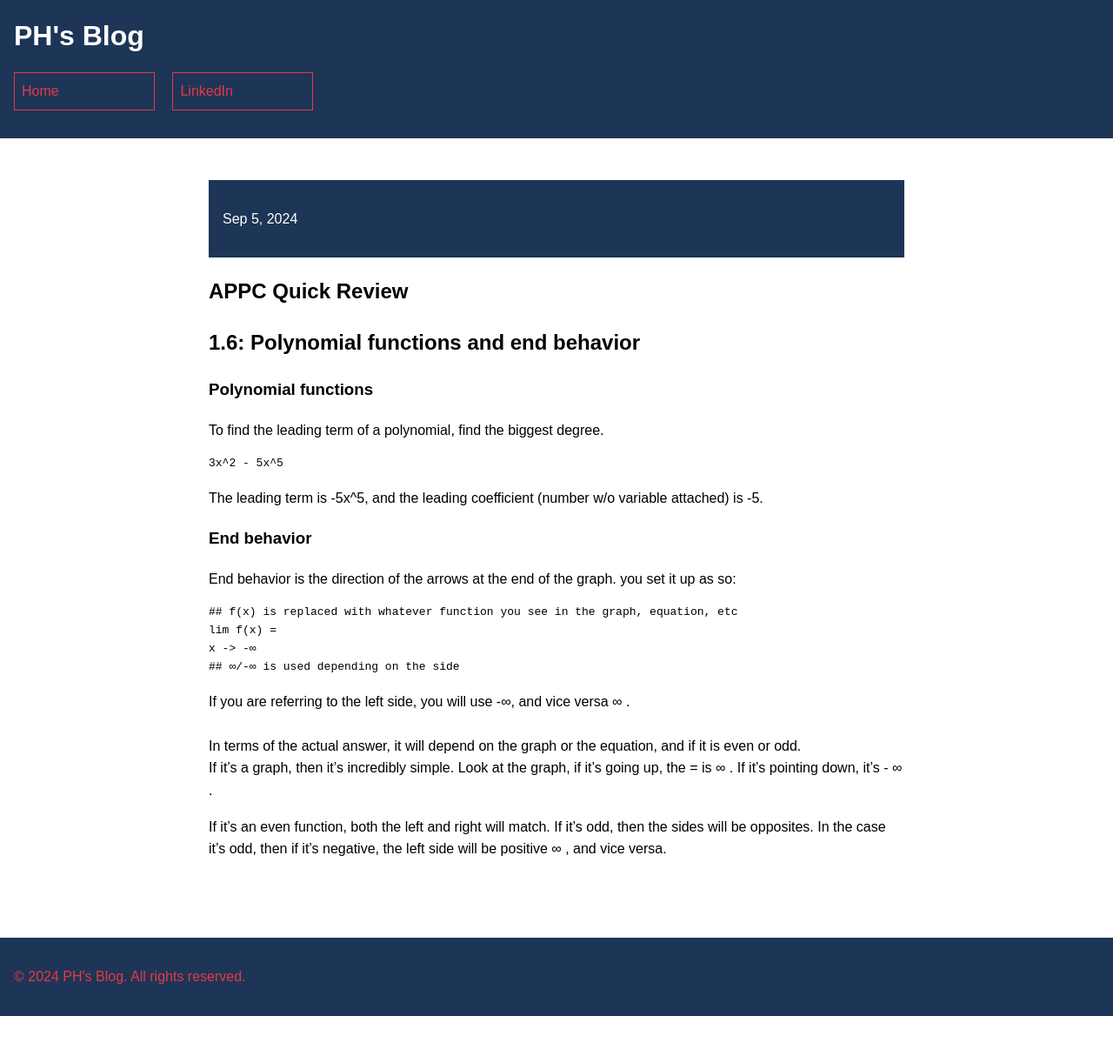
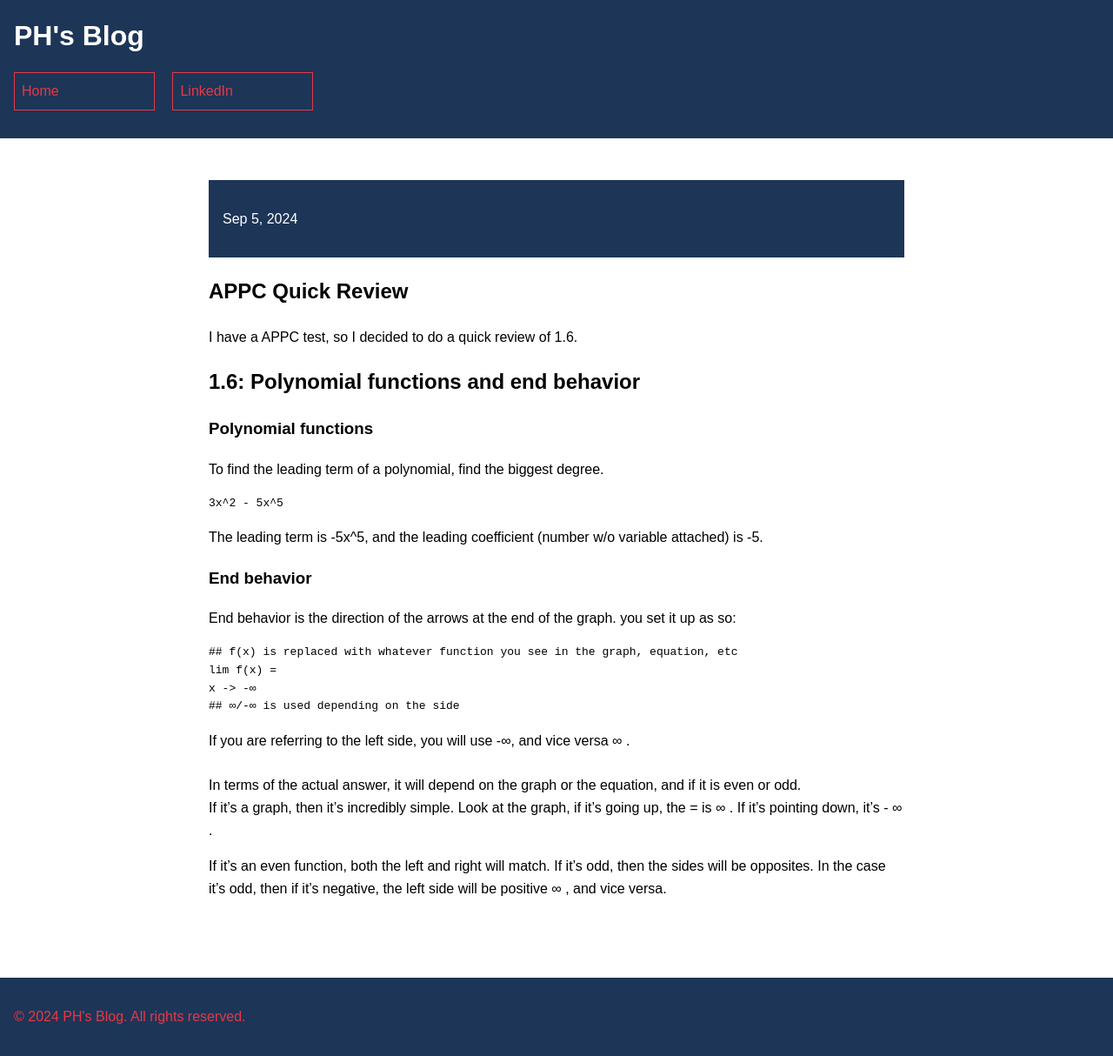
Before and after one commit to CaptainSapphire/PH-s-Blog, a Jekyll site: the page built from _posts/2024-09-05-APPC-review.md, in a window 1280 px wide. Shown: the whole page at 87% size. Built offline with Jekyll 4.4.1, drawn with Linux system fonts in a browser that asks for light colours; our own code applies the rules of GitHub Pages for plain Markdown files; before the commit the page ends 1168 px from its top, so only the background shows below that.

Commit message:
Update 2024-09-05-APPC-review.md

```diff
--- a/_posts/2024-09-05-APPC-review.md
+++ b/_posts/2024-09-05-APPC-review.md
@@ -1,10 +1,11 @@
+---
+layout: post
+title: "1.6 APPC Review"
+date: 2024-09-05 12:00:00 -0000
+categories: blog
+---
 # APPC Quick Review
-
-
-
-
-
-
+I have a APPC test, so I decided to do a quick review of 1.6.
 ## 1.6: Polynomial functions and end behavior
 ### Polynomial functions
  To find the leading term of a polynomial, find the biggest degree.
```
